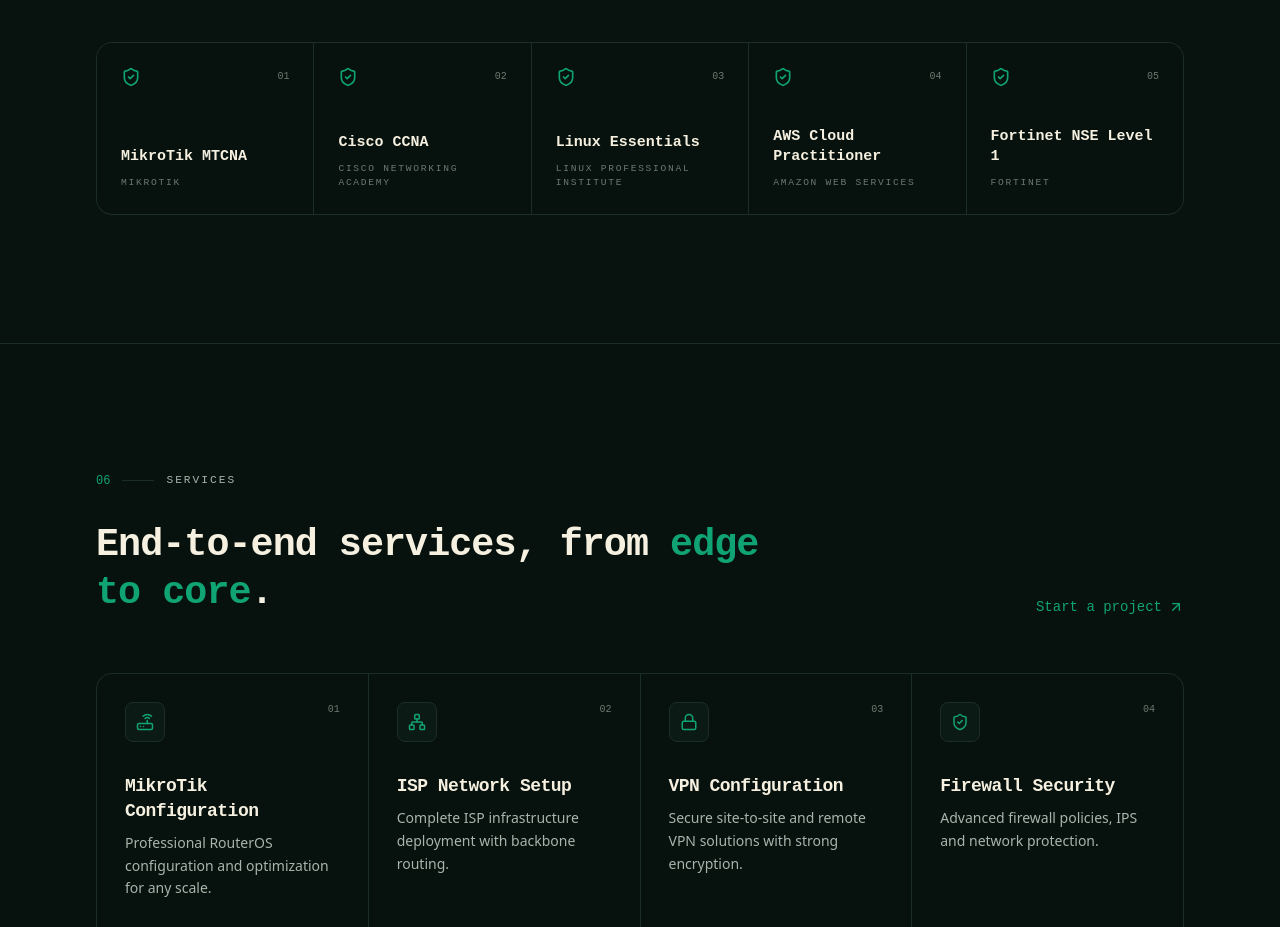
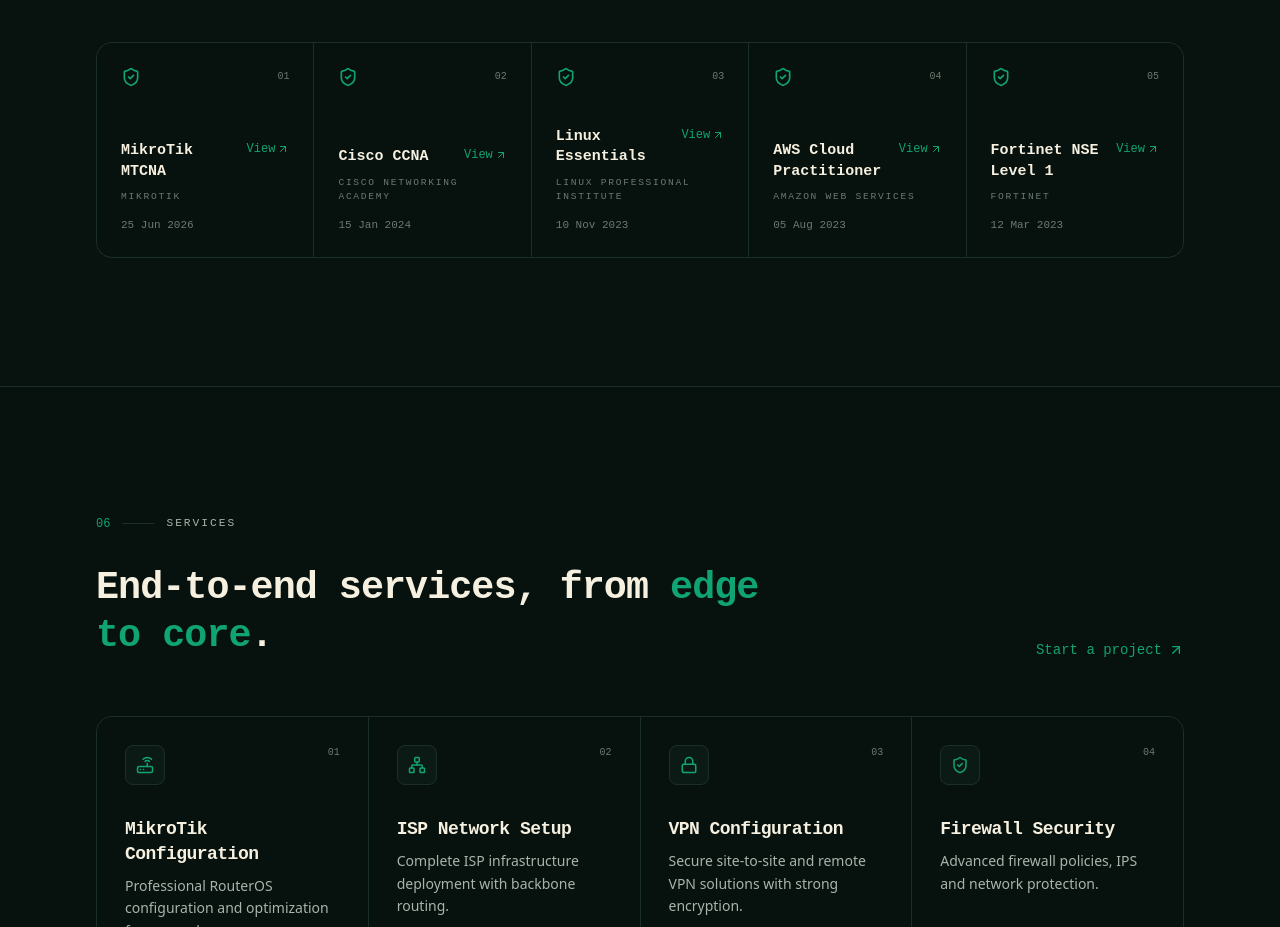
Before and after one commit to Ashik756/jaka-portfolio, a React (Vite) app: page / in a window 1280 px wide. Shown: the part 3760-4687 px from the top of the page. Built offline with nearby package versions, Linux system fonts and the light colour scheme.

Commit message:
Certifications View and date

```diff
--- a/src/components/sections/Certifications.jsx
+++ b/src/components/sections/Certifications.jsx
@@ -1,4 +1,4 @@
-import { ShieldCheck } from "lucide-react";
+import { ShieldCheck, ArrowUpRight } from "lucide-react";
 import Reveal from "../ui/Reveal.jsx";
 import SectionLabel from "../ui/SectionLabel.jsx";
 import { CERTS } from "../../data/portfolio.js";
@@ -25,11 +25,34 @@ export default function Certifications() {
                     {String(i + 1).padStart(2, "0")}
                   </span>
                 </div>
+
                 <div className="mt-10">
-                  <div className="font-display text-[15px] font-semibold leading-snug text-foreground">
-                    {c.name}
+
+                  <div className="flex items-start justify-between gap-2">
+                    <div className="font-display text-[15px] font-semibold leading-snug text-foreground">
+                      {c.name}
+                    </div>
+                    {c.link && (
+                      <a
+                        href={c.link}
+                        target="_blank"
+                        rel="noopener noreferrer"
+                        className="inline-flex shrink-0 items-center gap-0.5 font-mono text-xs text-primary transition-opacity hover:opacity-80 hover:underline"
+                        title="View Certificate"
+                      >
+                        <span>View</span>
+                        <ArrowUpRight className="h-3 w-3" />
+                      </a>
+                    )}
                   </div>
+
                   <div className="mono-label mt-2 text-[0.6rem]!">{c.org}</div>
+
+                  {c.date && (
+                    <div className="mt-3 font-mono text-[11px] text-ink-3">
+                      {c.date}
+                    </div>
+                  )}
                 </div>
               </div>
             </Reveal>
--- a/src/data/portfolio.js
+++ b/src/data/portfolio.js
@@ -93,9 +93,9 @@ export const TESTIMONIALS = [
 ];
 
 export const CERTS = [
-  { name: "MikroTik MTCNA", org: "MikroTik" },
-  { name: "Cisco CCNA", org: "Cisco Networking Academy" },
-  { name: "Linux Essentials", org: "Linux Professional Institute" },
-  { name: "AWS Cloud Practitioner", org: "Amazon Web Services" },
-  { name: "Fortinet NSE Level 1", org: "Fortinet" },
+  { name: "MikroTik MTCNA", org: "MikroTik", date: "25 Jun 2026", link:"https://drive.google.com/file/d/1jkxXhsRAgvdT2h5LnvvMQ1tehDr0Mn4w/view?ts=6a637d18" },
+  { name: "Cisco CCNA", org: "Cisco Networking Academy", date: "15 Jan 2024", link:"https://drive.google.com/file/d/1aZ9QY3fQikxAwUsxGLsk02K0SZ4tdSnv/view?ts=6a637cb1" },
+  { name: "Linux Essentials", org: "Linux Professional Institute", date: "10 Nov 2023", link:"https://drive.google.com/file/d/1aZ9QY3fQikxAwUsxGLsk02K0SZ4tdSnv/view?ts=6a637cb1" },
+  { name: "AWS Cloud Practitioner", org: "Amazon Web Services", date: "05 Aug 2023", link:"https://drive.google.com/file/d/1aZ9QY3fQikxAwUsxGLsk02K0SZ4tdSnv/view?ts=6a637cb1" },
+  { name: "Fortinet NSE Level 1", org: "Fortinet", date: "12 Mar 2023", link:"https://drive.google.com/file/d/1aZ9QY3fQikxAwUsxGLsk02K0SZ4tdSnv/view?ts=6a637cb1" },
 ];
```
